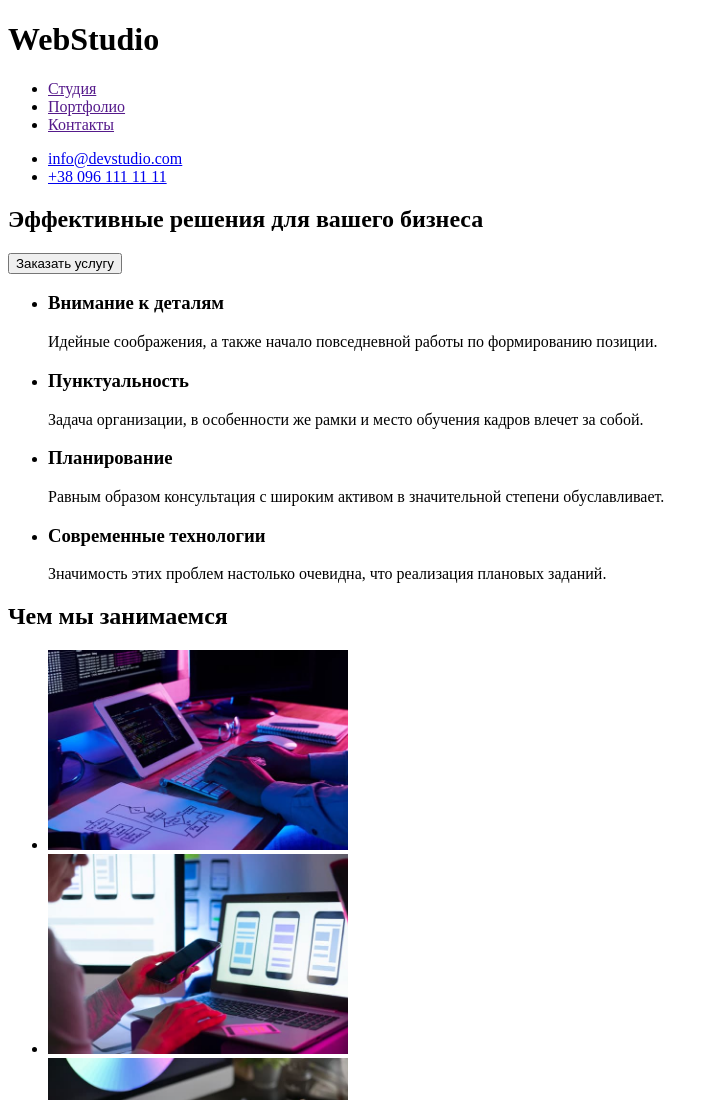
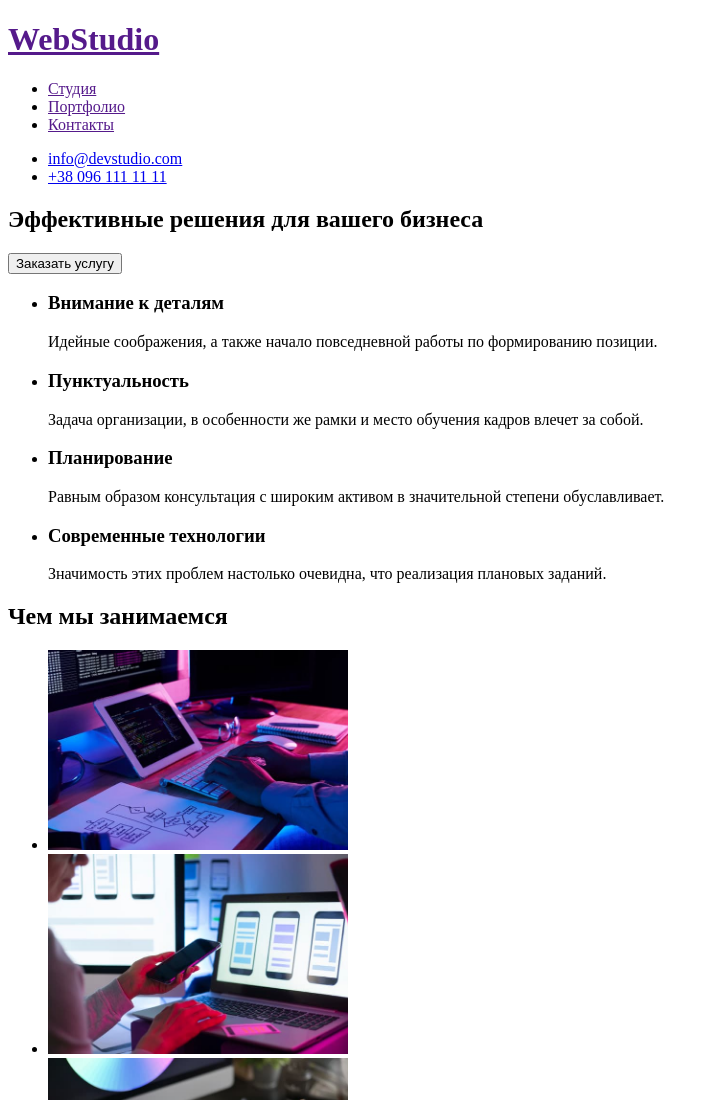
Before and after one commit to HelenSkr/goit-markup-hw-01, a plain HTML site: page index.html in a window 1280 px wide. Shown: the top 1100 px of the page, without its empty margins (0-719 px from the left). Drawn offline with Linux system fonts and the light colour scheme.

Commit message:
Update index.html

```diff
--- a/index.html
+++ b/index.html
@@ -9,7 +9,7 @@
 <body>
   <header>
       <!--text logo-->
-      <h1>WebStudio</h1>
+      <h1><a href="">WebStudio</a></h1>
       <nav>
             <ul>
               <li><a href="">Студия</a></li>
```
